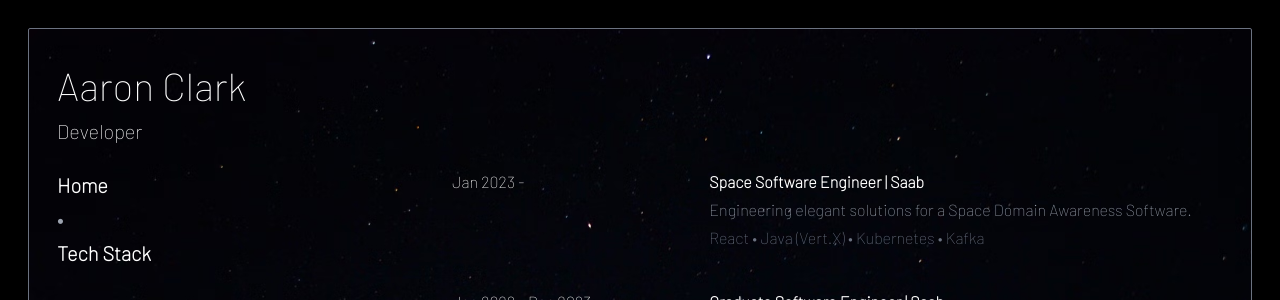
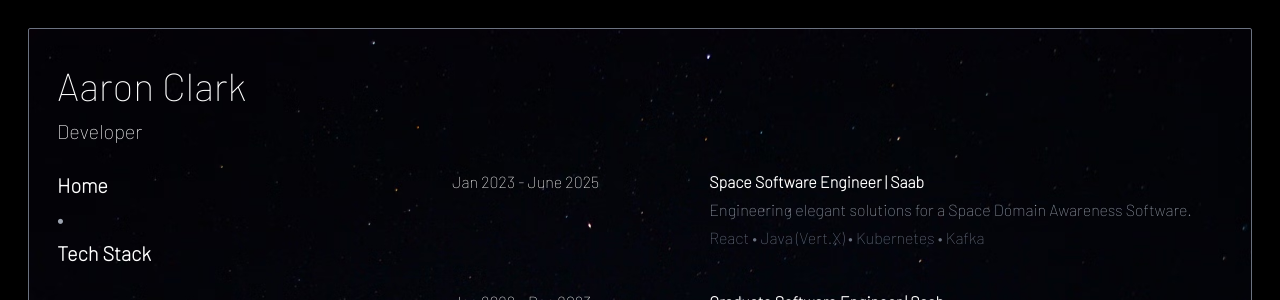
Before and after one commit to AaronC23/resume-cloud-aws, a React (Vite) app: page /about in a window 1280 px wide. Shown: the top 300 px of the page. Built offline with nearby package versions, Linux system fonts and the light colour scheme.

Commit message:
Update timeline for Saab

```diff
--- a/src/pages/About.tsx
+++ b/src/pages/About.tsx
@@ -7,7 +7,7 @@ function About() {
       description:
         "Engineering elegant solutions for a Space Domain Awareness Software.",
       technologies: "React \u2022 Java (Vert.X) \u2022 Kubernetes \u2022 Kafka",
-      date: "Jan 2023 -",
+      date: "Jan 2023 - June 2025",
     },
     {
       title: "Graduate Software Engineer | Saab ",
```
